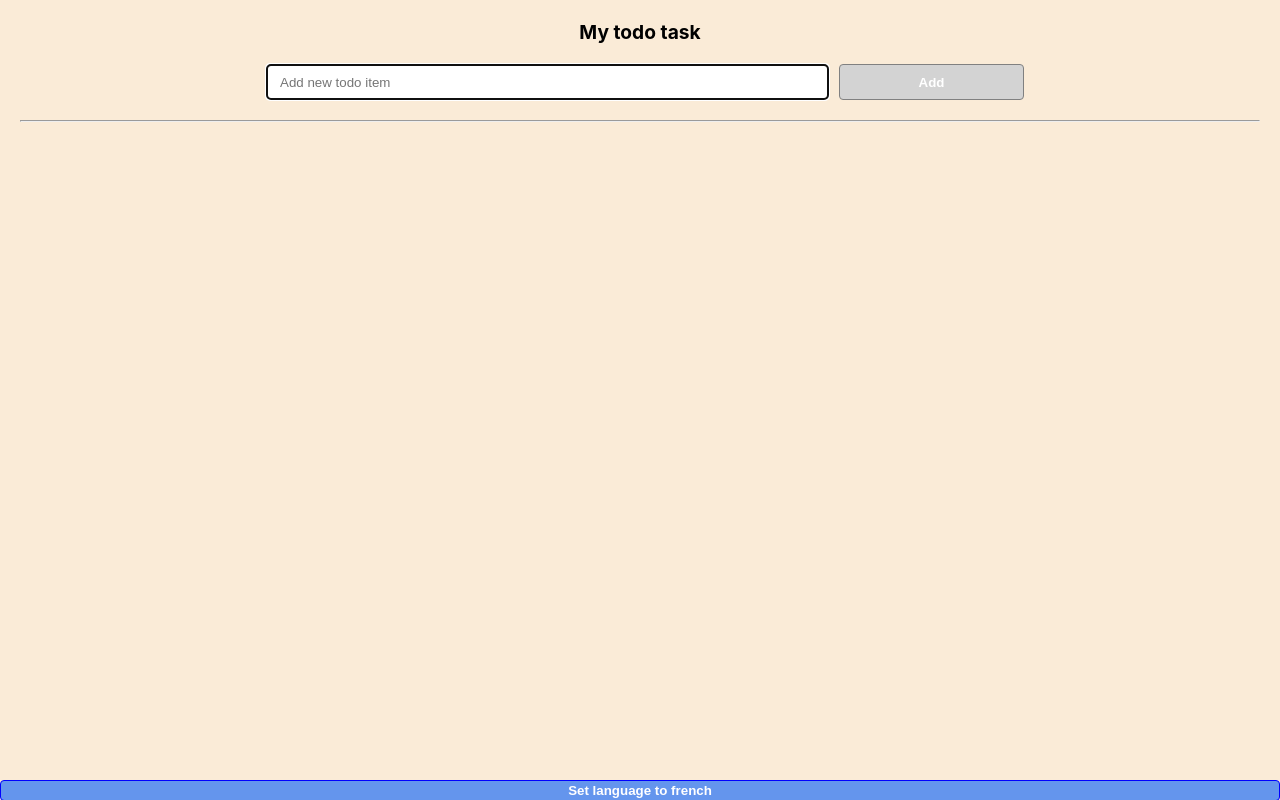
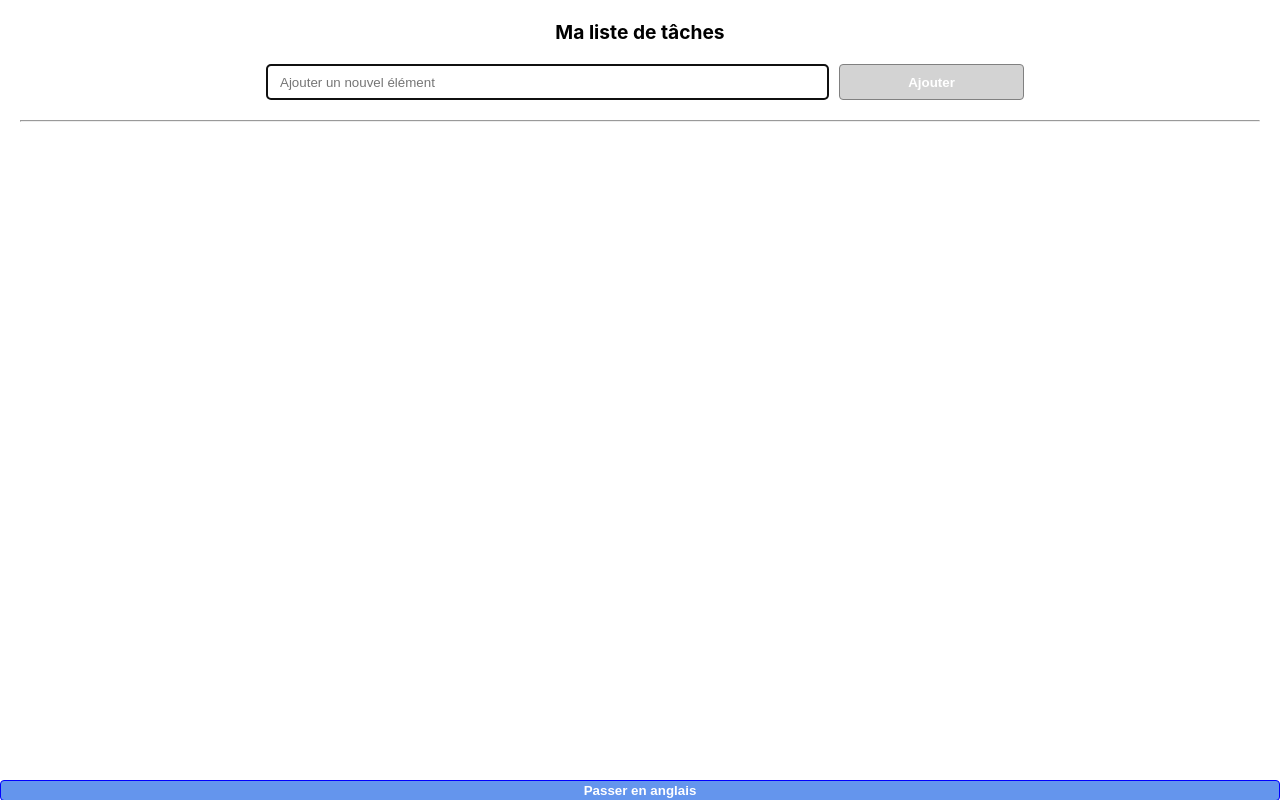
Before and after one commit to Dooxe59/todo-list, a React (Create React App) app: page / in a window 1280 px wide. Built offline with nearby package versions, Linux system fonts and the light colour scheme.

Commit message:
Manage ressources + moment

```diff
--- a/package.json
+++ b/package.json
@@ -7,6 +7,7 @@
     "@testing-library/react": "^9.5.0",
     "@testing-library/user-event": "^7.2.1",
     "i18next": "^19.8.2",
+    "moment": "^2.29.1",
     "node-sass": "^4.14.1",
     "react": "^16.13.1",
     "react-dom": "^16.13.1",
--- a/src/App.jsx
+++ b/src/App.jsx
@@ -3,6 +3,8 @@ import React, { useState } from "react";
 import AddItem from "./AddItem/AddItem";
 import TodoList from "./TodoList/TodoList";
 import Button from "./Button/Button";
+
+import moment from "moment";
 
 import "./app.scss";
 
@@ -17,7 +19,7 @@ const App = () => {
     if (itemLabel) {
       const newItem = {
         label: itemLabel,
-        date: Date.now(),
+        date: moment().format(),
       };
       setTodoListItems((todoListItems) => [...todoListItems, newItem]);
     }
@@ -32,6 +34,7 @@ const App = () => {
   const changeLanguage = () => {
     const lang = i18n?.language === "en" ? "fr" : "en";
     i18n.changeLanguage(lang);
+    moment.locale(lang);
   };
 
   return (
--- a/src/TodoList/TodoItem/TodoItem.jsx
+++ b/src/TodoList/TodoItem/TodoItem.jsx
@@ -2,6 +2,8 @@ import React from "react";
 import PropTypes from "prop-types";
 
 import Button from "../../Button/Button";
+
+import moment from "moment";
 
 import { useTranslation } from "react-i18next";
 
@@ -18,7 +20,9 @@ const TodoItem = ({ item, deleteTodoItem }) => {
         </span>
         <span className="todo-item-date">
           {/* TODO: Date bon format */}
-          {t("addedTodoItemDate", { date: item.date })}
+          {t("addedTodoItemDate", {
+            date: moment(item.date).fromNow(),
+          })}
         </span>
       </div>
       <div className="delete-todo-item-button">
--- a/src/TodoList/TodoItem/todoItem.scss
+++ b/src/TodoList/TodoItem/todoItem.scss
@@ -3,7 +3,7 @@
   display: flex;
   align-items: center;
   padding: 10px;
-  border-bottom: 1px solid burlywood;
+  border-bottom: 1px solid darkgray;
 
   .todo-item-value {
     display: flex;
--- a/src/i18n.js
+++ b/src/i18n.js
@@ -1,15 +1,19 @@
 import i18n from "i18next";
 import { initReactI18next } from "react-i18next";
+import moment from "moment";
+import "moment/locale/fr";
 
 import resources from "./resources.json";
 
 i18n.use(initReactI18next).init({
   resources,
-  lng: "en",
+  lng: "fr",
   keySeparator: false,
   interpolation: {
     escapeValue: false,
   },
 });
 
+moment.locale("fr");
+
 export default i18n;
--- a/src/index.scss
+++ b/src/index.scss
@@ -4,7 +4,6 @@ body {
     sans-serif;
   -webkit-font-smoothing: antialiased;
   -moz-osx-font-smoothing: grayscale;
-  background-color: #faebd7;
 }
 
 html,
--- a/src/resources.json
+++ b/src/resources.json
@@ -3,7 +3,7 @@
     "translation": {
       "add": "Add",
       "addNewTodoItem": "Add new todo item",
-      "addedTodoItemDate": "Added the {{date}}",
+      "addedTodoItemDate": "Added {{date}}",
       "appTitle": "My todo task",
       "changeLanguage": "Set language to french",
       "delete": "Delete"
@@ -13,7 +13,7 @@
     "translation": {
       "add": "Ajouter",
       "addNewTodoItem": "Ajouter un nouvel élément",
-      "addedTodoItemDate": "Ajouté le {{date}}",
+      "addedTodoItemDate": "Ajoutée {{date}}",
       "appTitle": "Ma liste de tâches",
       "changeLanguage": "Passer en anglais",
       "delete": "Supprimer"
```
Also changed, not shown: 1 other file (tests, documents, lock files or other folders).
